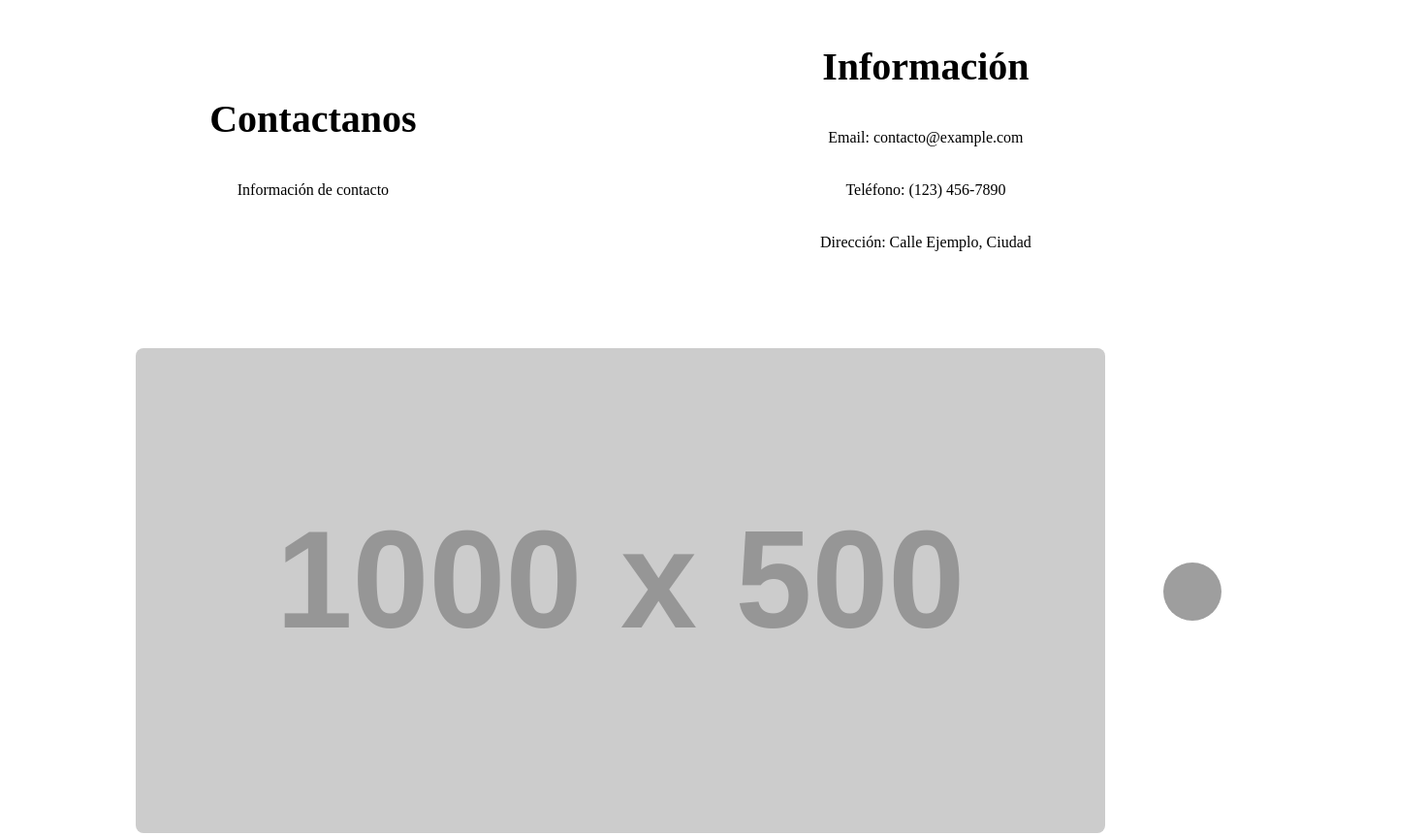
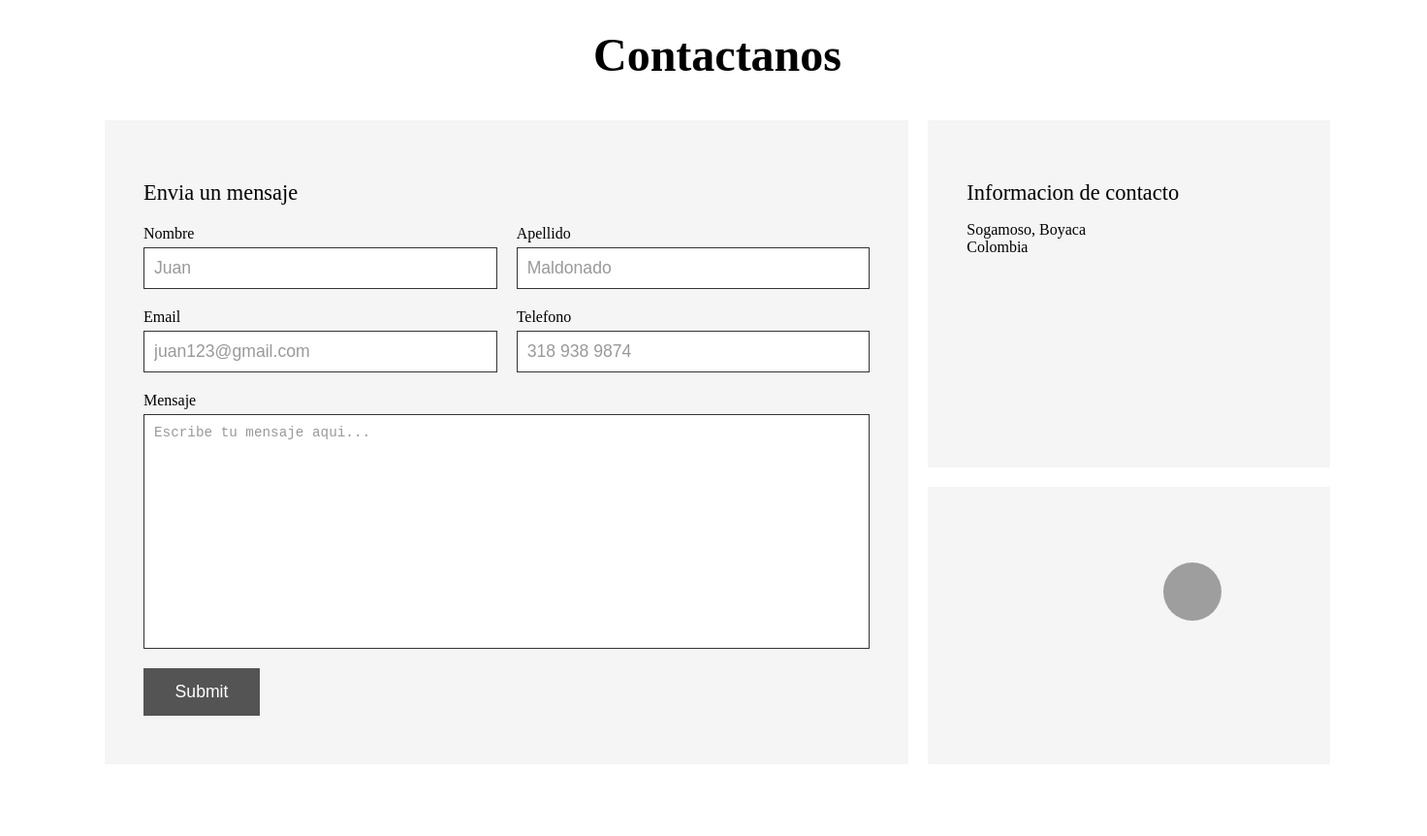
Before and after one commit to Elecrtroalarmas/Davisan, a Gatsby site: page /ContactUs in a window 1280 px wide. Shown: the part 140-1002 px from the top of the page at 97% size, 1472 px wide, since content can reach past the window. Built offline with nearby package versions, Linux system fonts and the light colour scheme; Gatsby itself is replaced by a stand-in of ours; grey boxes are pictures that could not be loaded; placeholder pictures from the web are drawn by us.

Commit message:
Featrue: inicio contactus

```diff
--- a/src/pages/ContactUs/index.css
+++ b/src/pages/ContactUs/index.css
@@ -1,47 +1,112 @@
-.contact-container {
+.contactUs{
+    position: relative;
+    width: 100%;
+    padding: 40px 100px;
+}
+
+.contactUs .title{
     display: flex;
-    flex-direction: column;
-    justify-content: space-between;
+    justify-content: center;
+    align-items: center;
+    font-size: 2em;
+}
+
+.contactUs .box {
+    position: relative;
+    display: grid;
+    grid-template-columns: 2fr 1fr;
+    grid-template-rows: 5fr 4fr;
+    grid-template-areas:
+    "form info"
+    "form map";
+    grid-gap: 20px;
+    margin-top: 20;
+}
+
+.contactUs .form{
+    grid-area: form;
+}
+
+.contactUs .info{
+    grid-area: info;
+}
+
+.contactUs .map{
+    grid-area: map;
+}
+
+.contact{
+    padding: 40px;
+    background: whitesmoke;
+    box-shadow: 0 5px 35px regba(0,0,0,0.15);
+}
+
+.contact h3{
+     /* color: rgb(79, 8, 9); */
+     font-weight: 500;
+     font-size: 1.4em;
+     margin-bottom: 10px;
+}
+
+
+
+.formBox{
+    position: relative;
     width: 100%;
 }
 
-.contact-container > .container{
+.formBox .row50{
     display: flex;
-    flex-direction: row;
-    justify-content: space-around;
-    flex-wrap: wrap;
-    margin-top: 2rem;
+    gap: 20px;
+}
+
+.inputBox{
+    display: flex;
+    flex-direction: column;
+    margin-bottom: 10px;
+    width: 50% ;
+}
+
+.formBox .row100 .inputBox{
     width: 100%;
 }
 
-.contact-container .contact-box {
-    display: flex;
-    flex-direction: column;
-    justify-content: center;
-    align-items: center;
+.inputBox span{
+    margin-top: 10px;
+    margin-bottom: 5px;
+    font-weight: 500;
 }
 
-.contact-container .contact-box > h2{
-    font-size: 2.5rem;
-    font-weight: 700;
+.inputBox input{
+    padding: 10px;
+    font-size: 1.1em;
+    outline: none;
+    border: 1px solid #333;
 }
 
-.contact-container .contact-box h2 {
-    margin-bottom: 25px;
+.inputBox textarea{
+    padding: 10px;
+    font-size: 1.1em;
+    outline: none;
+    border: 1px solid #333;
+    resize: none;
+    min-height: 220px;
+    margin-bottom: 10px;
 }
 
-.contact-box p {
-    margin-bottom: 20px;
+.inputBox input[type="submit"]{
+    background: #555454;
+    color: #fff;
+    border: none;
+    cursor: pointer;
+    font-size: 1.1em;
+    font-weight: 500;
+    padding: 10px;
+    transition: 0.3s;
+    max-width: 120px;
+    padding: 14px 15px;
 }
 
-.contact-container .map {
-    width: 100%;
-    border-radius: 8px;
-    display: flex;
-    justify-content: center;
-    margin: 5rem 0;
+.inputBox ::placeholder{
+    color: #999;
 }
-
-.contact-container .map img {
-    border-radius: 8px;
-}
--- a/src/pages/ContactUs/index.jsx
+++ b/src/pages/ContactUs/index.jsx
@@ -10,21 +10,70 @@ const ContactUs = () => {
       <Header />
       <main>
         <section>
-          <div className="contact-container">
-            <div className="container">
-                <div className="contact-box">
-                  <h2>Contactanos</h2>
-                  <p>Información de contacto</p>
+          <div className="contactUs">
+            <div className="title">
+              <h2>Contactanos</h2>
+            </div>
+            <div className="box">
+
+              {/* form box */}
+              <div className="contact form">
+                <h3>Envia un mensaje</h3>
+                <form>
+                  <div className="formBox">
+                    <div className="row50">
+                      <div className="inputBox">
+                        <span>Nombre</span>
+                        <input type="text" placeholder="Juan"/>
+                      </div>
+                      <div className="inputBox">
+                        <span>Apellido</span>
+                        <input type="text" placeholder="Maldonado"/>
+                      </div>
+                    </div>
+
+                    <div className="row50">
+                      <div className="inputBox">
+                        <span>Email</span>
+                        <input type="mail" placeholder="juan123@gmail.com"/>
+                      </div>
+                      <div className="inputBox">
+                        <span>Telefono</span>
+                        <input type="number" placeholder="318 938 9874"/>
+                      </div>
+                    </div>
+
+                    <div className="row100">
+                      <div className="inputBox">
+                        <span>Mensaje</span>
+                        <textarea placeholder="Escribe tu mensaje aqui..."></textarea>
+                      </div>
+                    </div>
+
+                    <div className="row100">
+                      <div className="inputBox">
+                        <input type="submit" placeholder="Enviar"/>
+                      </div>
+                    </div>
+
+
+                  </div>
+                </form>
+              </div>
+
+              {/* info box */}
+              <div className="contact info">
+                <h3>Informacion de contacto</h3>
+                <div className="infoBox">
+                  <div>
+                    <span></span>
+                    <p>Sogamoso, Boyaca <br/>Colombia</p>
+                  </div>
                 </div>
-                  <div className="contact-box">
-                    <h2>Información</h2>
-                    <p>Email: contacto@example.com</p>
-                    <p>Teléfono: (123) 456-7890</p>
-                    <p>Dirección: Calle Ejemplo, Ciudad</p>
-                  </div>
-            </div>
-            <div className="map">
-              <img src="https://via.placeholder.com/1000x500" alt="Mapa"></img>
+              </div>
+
+              {/* map box */}
+              <div className="contact map"></div>
             </div>
           </div>
         </section>
```
